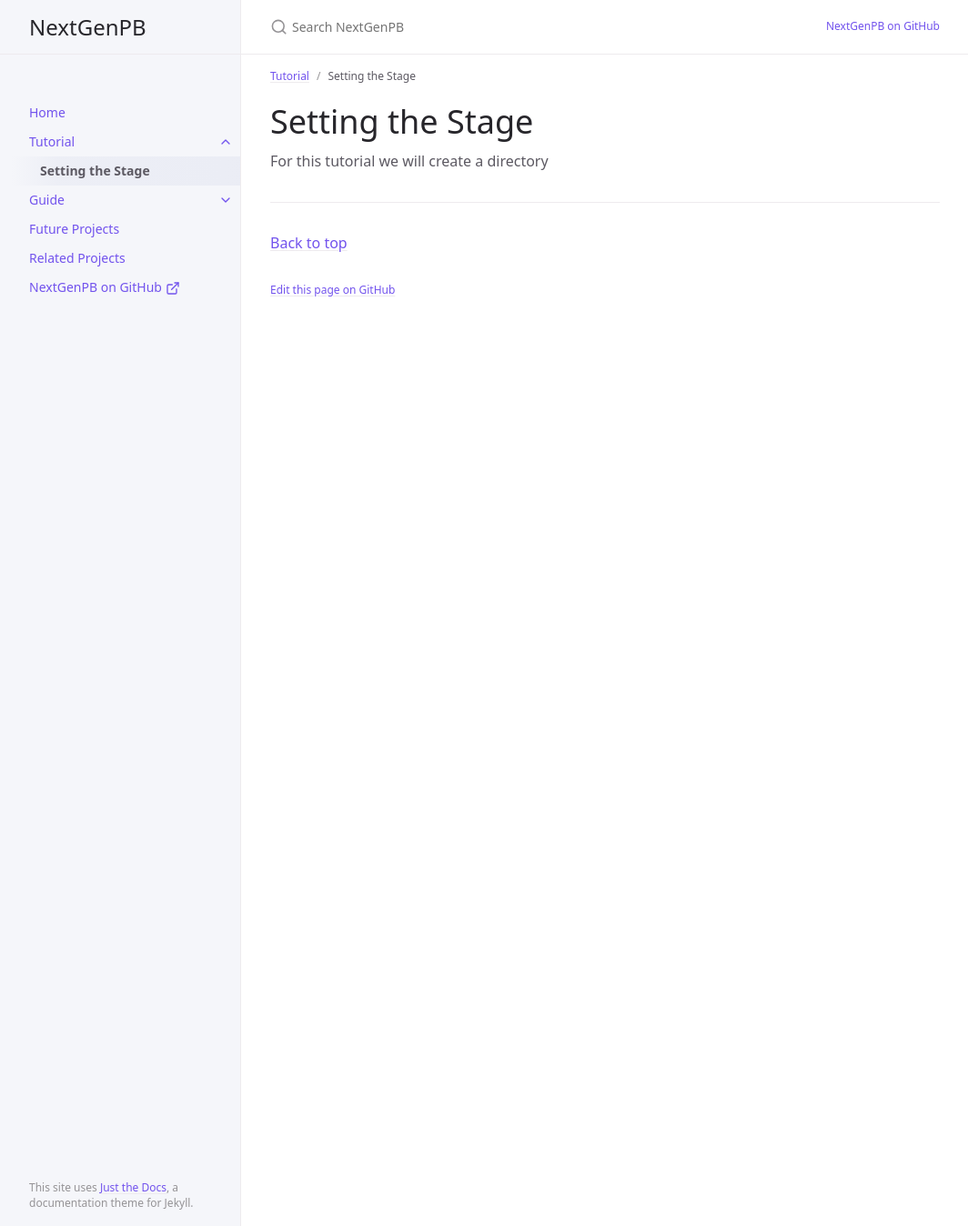
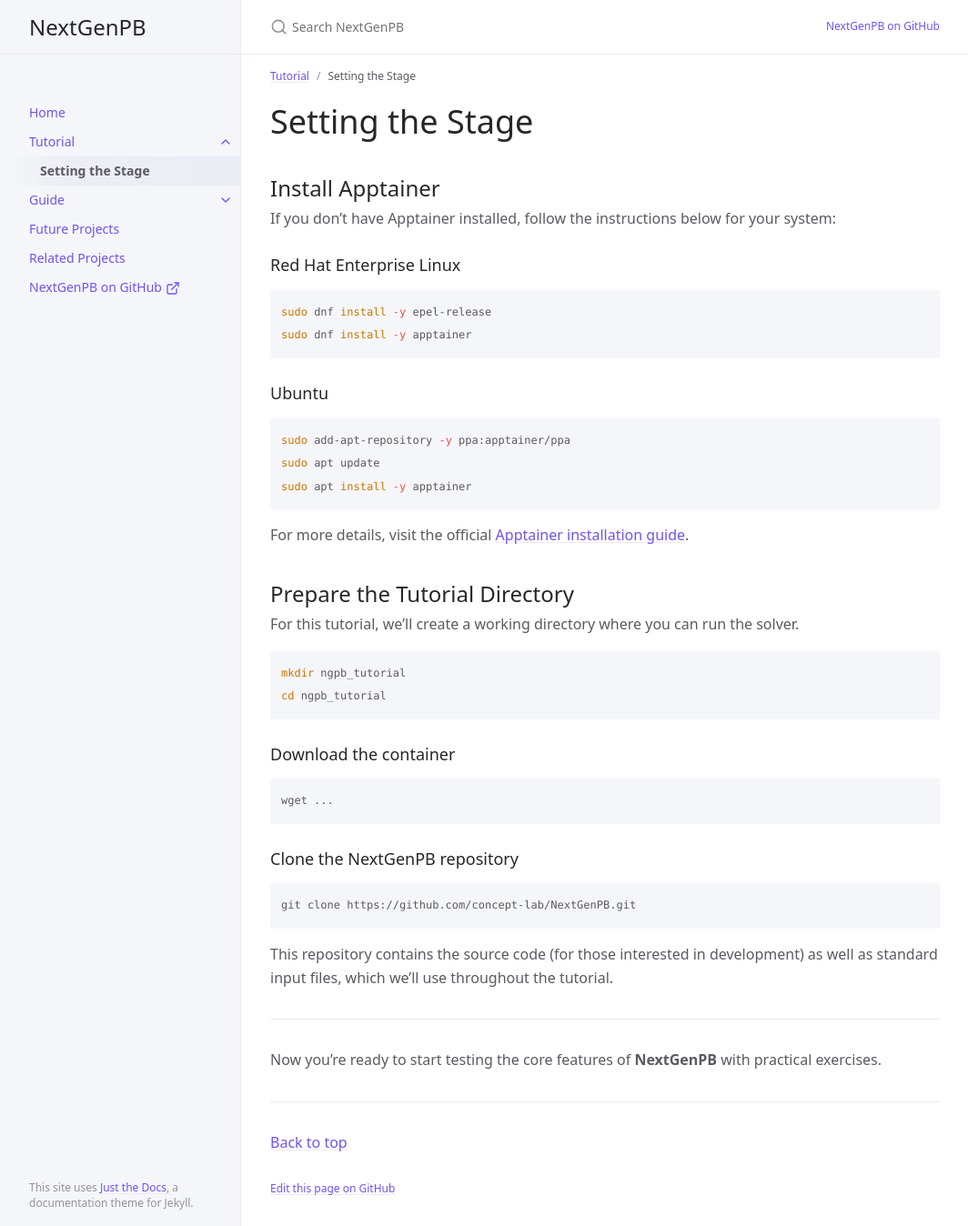
Before and after one commit to vdiflorio/nextgenpb_tutorial, a Jekyll site: the page built from docs/tutorial/stage.md, in a window 1280 px wide and 1348 px high. Shown: the whole window at 91% size, without its empty margins (107-1171 px from the left). Built offline with Jekyll 4.4.1, drawn with Linux system fonts in a browser that asks for light colours; cached includes are drawn as plain includes.

Commit message:
setting the stage

````diff
--- a/docs/tutorial/stage.md
+++ b/docs/tutorial/stage.md
@@ -6,4 +6,50 @@ nav_order: 1
 
 # Setting the Stage
 
-For this tutorial we will create a directory
+## Install Apptainer
+
+If you don’t have Apptainer installed, follow the instructions below for your system:
+
+### Red Hat Enterprise Linux
+
+```bash
+sudo dnf install -y epel-release
+sudo dnf install -y apptainer
+```
+
+### Ubuntu
+
+```bash
+sudo add-apt-repository -y ppa:apptainer/ppa
+sudo apt update
+sudo apt install -y apptainer
+```
+
+For more details, visit the official [Apptainer installation guide](https://apptainer.org/docs/admin/main/installation.html#).
+
+## Prepare the Tutorial Directory
+
+For this tutorial, we’ll create a working directory where you can run the solver.
+
+```bash
+mkdir ngpb_tutorial
+cd ngpb_tutorial
+```
+
+### Download the container
+
+```bash
+wget ...
+```
+
+### Clone the NextGenPB repository
+
+```bash
+git clone https://github.com/concept-lab/NextGenPB.git
+```
+
+This repository contains the source code (for those interested in development) as well as standard input files, which we’ll use throughout the tutorial.
+
+---
+
+Now you’re ready to start testing the core features of **NextGenPB** with practical exercises.
````
